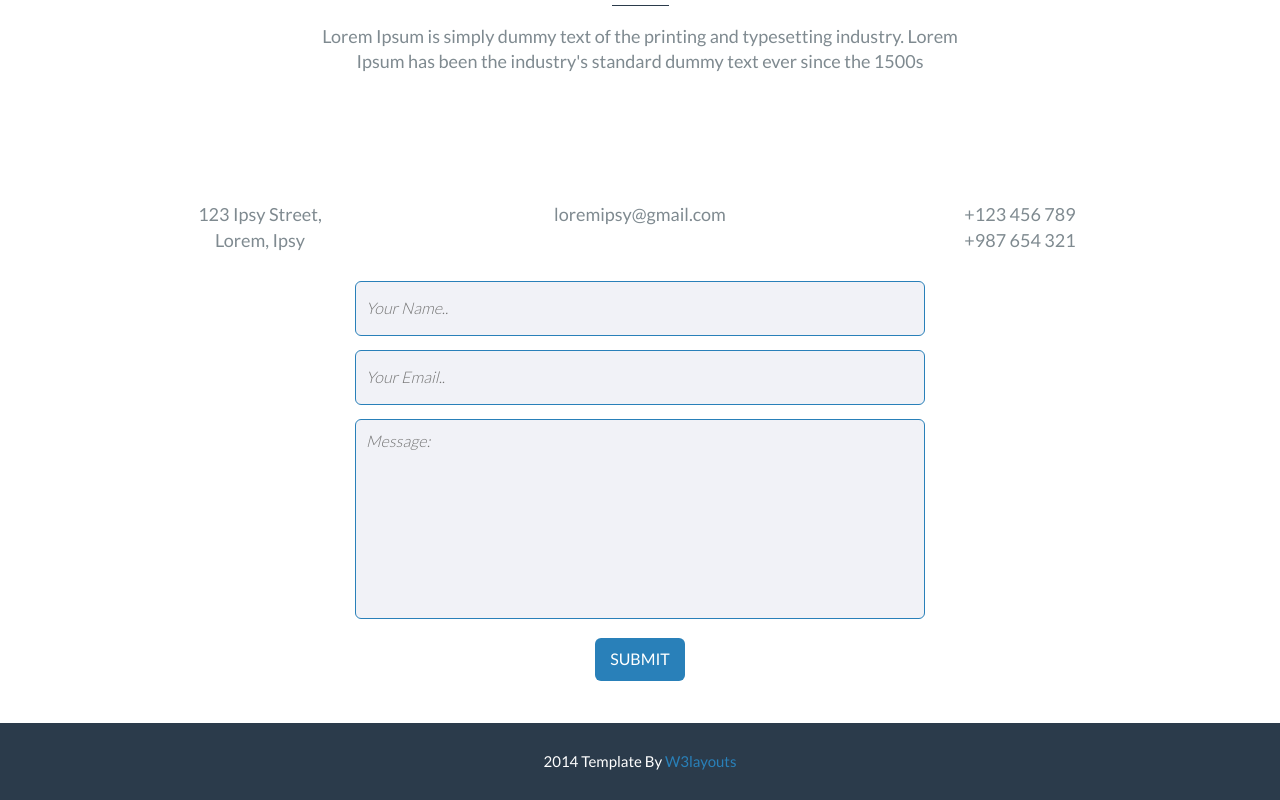
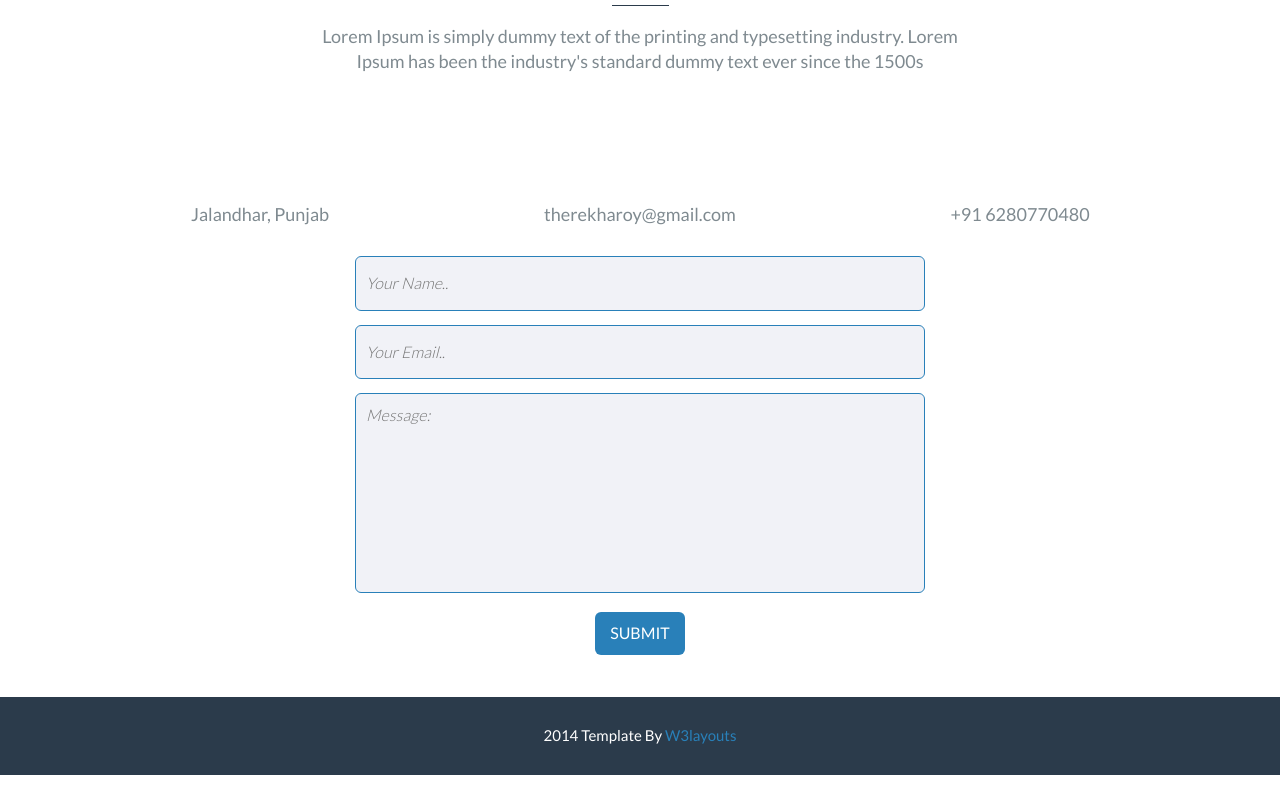
Before and after one commit to therkeharoy/portfolio, a plain HTML site: page index.html in a window 1280 px wide. Shown: the part 3596-4396 px from the top of the page. After the commit the page ends 4371 px from the top, so only its background shows below. Drawn offline with nearby package versions, Linux system fonts and the light colour scheme; files whose address does not match are found by name.

Commit message:
Update index.html

```diff
--- a/index.html
+++ b/index.html
@@ -314,15 +314,15 @@ Let's work together to boost your online presence and achieve your digital marke
 				<div class="row contact-row">
 					<div class="col-md-4 contact-column">
 						<i class="loc"></i>
-						<p>123 Ipsy Street,<br> Lorem, Ipsy</p>
+						<p> Jalandhar, Punjab</p>
 					</div>
 					<div class="col-md-4 contact-column">
 						<i class="mail"></i>
-						<p><a href="mailto:example@gmail.com">loremipsy@gmail.com</a></p>
+						<p><a href="mailto:example@gmail.com">therekharoy@gmail.com</a></p>
 					</div>
 					<div class="col-md-4 contact-column">
 						<i class="phone"></i>
-						<p>+123 456 789<br>+987 654 321</p>
+						<p>+91 6280770480</p>
 					</div>
 					<div class="clearfix"></div>
 				</div>
```
